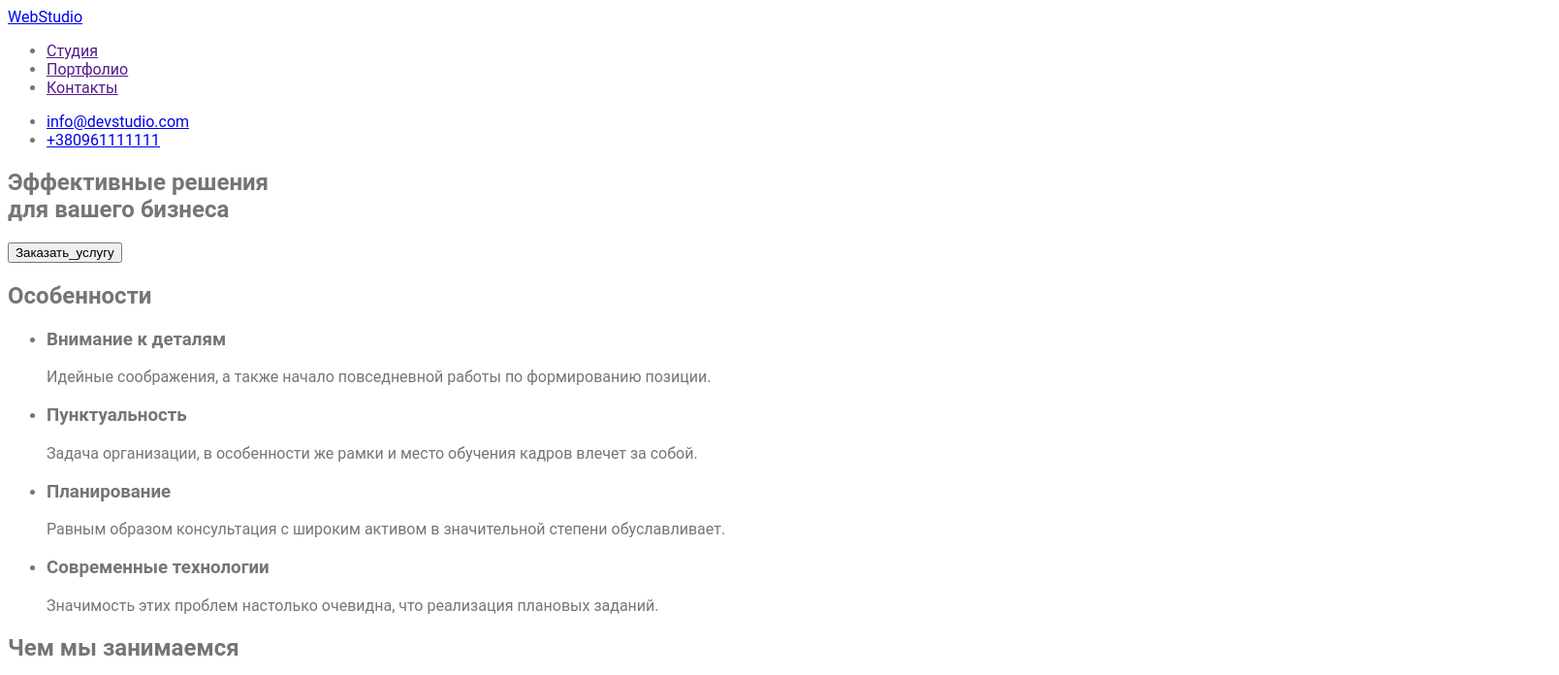
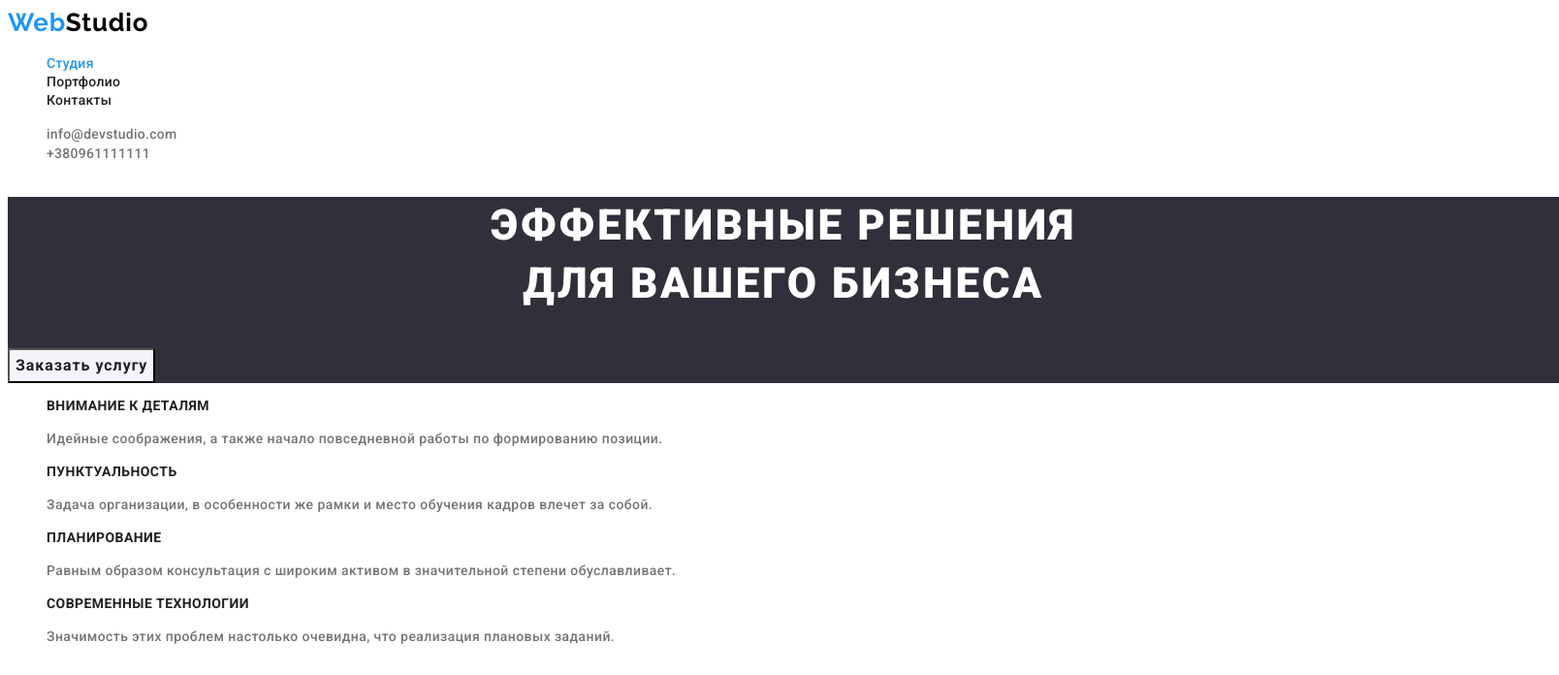
Before and after one commit to YuliiaMakhovska/goit-markup-hw-02, a plain HTML site: page index.html in a window 1280 px wide. Shown: the top 696 px of the page at 97% size, 1608 px wide, since content can reach past the window. Drawn offline with Linux system fonts and the light colour scheme.

Commit message:
Додані класи до першої сторінки

```diff
--- a/index.html
+++ b/index.html
@@ -5,103 +5,128 @@
     <meta http-equiv="X-UA-Compatible" content="IE=edge" />
     <meta name="viewport" content="width=device-width, initial-scale=1.0" />
     <title>Document</title>
+    <link rel="preconnect" href="https://fonts.googleapis.com" />
+    <link rel="preconnect" href="https://fonts.gstatic.com" crossorigin />
+    <link
+      href="https://fonts.googleapis.com/css2?family=Raleway:wght@700&family=Roboto:wght@500;700;900&display=swap"
+      rel="stylesheet"
+    />
     <link rel="stylesheet" href="./css/styles.css" />
   </head>
   <body>
     <!--Основная навигация-->
-    <main>
-      <header>
-        <nav>
-          <a href="/"> WebStudio </a>
-          <ul>
-            <li><a href="">Студия</a></li>
-            <li><a href="">Портфолио</a></li>
-            <li><a href="">Контакты</a></li>
+
+    <header class="header">
+      <nav class="header-navigation">
+        <a href="/" class="header-logo">Web<span class="studio-nav">Studio</span></a>
+        <ul class="list header-list">
+          <li class="header-item">
+            <a class="link header-link current" href="./index.html">Студия</a>
+          </li>
+          <li class="header-item">
+            <a class="link header-link" href="./portfolio.html">Портфолио</a>
+          </li>
+          <li class="header-item"><a class="link header-link" href="">Контакты</a></li>
         </ul>
       </nav>
-        <ul>
-          <li><a href="tel:info@devstudio.com">info@devstudio.com</a></li>
-          <li><a href="mailto:+380961111111">+380961111111</a></li>
+      <ul class="list">
+        <li><a class="link header-mail" href="tel:info@devstudio.com">info@devstudio.com</a></li>
+        <li><a class="link header-tel" href="mailto:+380961111111">+380961111111</a></li>
       </ul>
     </header>
+    <main>
       <!--Первая секция-->
-      <section>
-        <h1>
+      <section class="hero">
+        <div class="hero-back">
+          <h1 class="hero-title">
             Эффективные решения<br />
             для вашего бизнеса
           </h1>
-        <button type="button">Заказать_услугу</button>
+          <button class="button" type="button">Заказать услугу</button>
+        </div>
       </section>
       <!--Вторая секция-->
-      <section>
-        <h2>Особенности</h2>
-        <ul>
-          <li>
-            <h3>Внимание к деталям</h3>
-            <p>Идейные соображения, а также начало повседневной работы по формированию позиции.</p>
+      <section class="features">
+        <h2 class="visually-hidden">Особенности</h2>
+        <ul class="features-list list">
+          <li class="features-item">
+            <h3 class="features-title">Внимание к деталям</h3>
+            <p class="after-title">
+              Идейные соображения, а также начало повседневной работы по формированию позиции.
+            </p>
           </li>
-          <li>
-            <h3>Пунктуальность</h3>
-            <p>
+          <li class="features-item">
+            <h3 class="features-title">Пунктуальность</h3>
+            <p class="after-title">
               Задача организации, в особенности же рамки и место обучения кадров влечет за собой.
             </p>
           </li>
-          <li>
-            <h3>Планирование</h3>
-            <p>
+          <li class="features-item">
+            <h3 class="features-title">Планирование</h3>
+            <p class="after-title">
               Равным образом консультация с широким активом в значительной степени обуславливает.
             </p>
           </li>
-          <li>
-            <h3>Современные технологии</h3>
-            <p>Значимость этих проблем настолько очевидна, что реализация плановых заданий.</p>
+          <li class="features-item">
+            <h3 class="features-title">Современные технологии</h3>
+            <p class="after-title">
+              Значимость этих проблем настолько очевидна, что реализация плановых заданий.
+            </p>
           </li>
         </ul>
       </section>
       <!--Третья секция-->
-      <section>
-        <h2>Чем мы занимаемся</h2>
-        <ul>
+      <section class="about">
+        <h2 class="about-title">Чем мы занимаемся</h2>
+        <ul class="about-list list">
           <li><img src="./images/box1.png" alt="пишет код" width="370" /></li>
           <li><img src="./images/box2.png" alt="мобильное приложение" width="370" /></li>
           <li><img src="./images/box3.png" alt="цветовое оформление" width="370" /></li>
         </ul>
       </section>
       <!--Команда-->
-      <section>
-        <h2>Наша команда</h2>
-        <ul>
+      <section class="team">
+        <h2 class="team-title">Наша команда</h2>
+        <ul class="team-list list">
           <li>
             <img src="./images/img.jpg" alt="Игорь" width="270" />
-            <h3>Игорь Демьяненко</h3>
-            <p>Product Designer</p>
+            <h3 class="title">Игорь Демьяненко</h3>
+            <p class="team-after-title">Product Designer</p>
           </li>
           <li>
             <img src="./images/img1.jpg" alt="Ольга" width="270" />
-            <h3>Ольга Репина</h3>
-            <p>Frontend Developer</p>
+            <h3 class="title">Ольга Репина</h3>
+            <p class="team-after-title">Frontend Developer</p>
           </li>
           <li>
             <img src="./images/img2.jpg" alt="Николай" width="270" />
-            <h3>Николай Тарасов</h3>
-            <p>Marketing</p>
+            <h3 class="title">Николай Тарасов</h3>
+            <p class="team-after-title">Marketing</p>
           </li>
           <li>
             <img src="./images/img3.jpg" alt="Михаил" width="270" />
-            <h3>Михаил Ермаков</h3>
-            <p>UI Designer</p>
+            <h3 class="title">Михаил Ермаков</h3>
+            <p class="team-after-title">UI Designer</p>
           </li>
         </ul>
       </section>
     </main>
     <!--Адресс-->
-    <footer>
-      <a href="/">WebStudio</a>
-      <address>
-        <ul>
-          <li><a href="г. Киев, пр-т Леси Украинки, 26"> г. Киев, пр-т Леси Украинки, 26</a></li>
-          <li><a href="info@example.com">info@example.com</a></li>
-          <li><a href="+380991111111">+380991111111</a></li>
+    <footer class="footer">
+      <a href="/" class="footer-logo">Web<span class="footer-studio">Studio</span></a>
+      <address class="footer-address">
+        <ul class="footer-list list">
+          <li class="footer-item">
+            <a class="address-link link" href="г.Киев,пртЛесиУкраинки,26">
+              г. Киев, пр-т Леси Украинки, 26</a
+            >
+          </li>
+          <li class="footer-item">
+            <a class="footer-link link" href="info@example.com">info@example.com</a>
+          </li>
+          <li class="footer-item">
+            <a class="footer-link link" href="+380991111111">+380991111111</a>
+          </li>
         </ul>
       </address>
     </footer>
```
Lines whose indentation alone changed are shown as unchanged.
